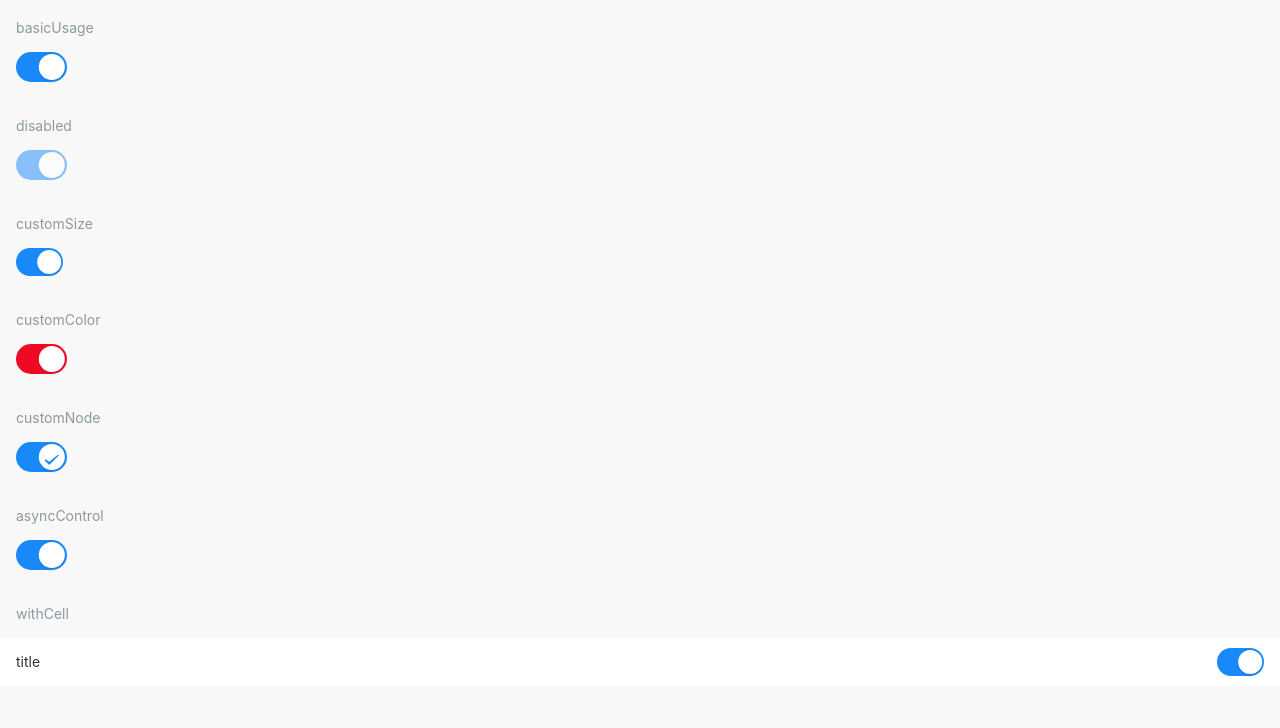
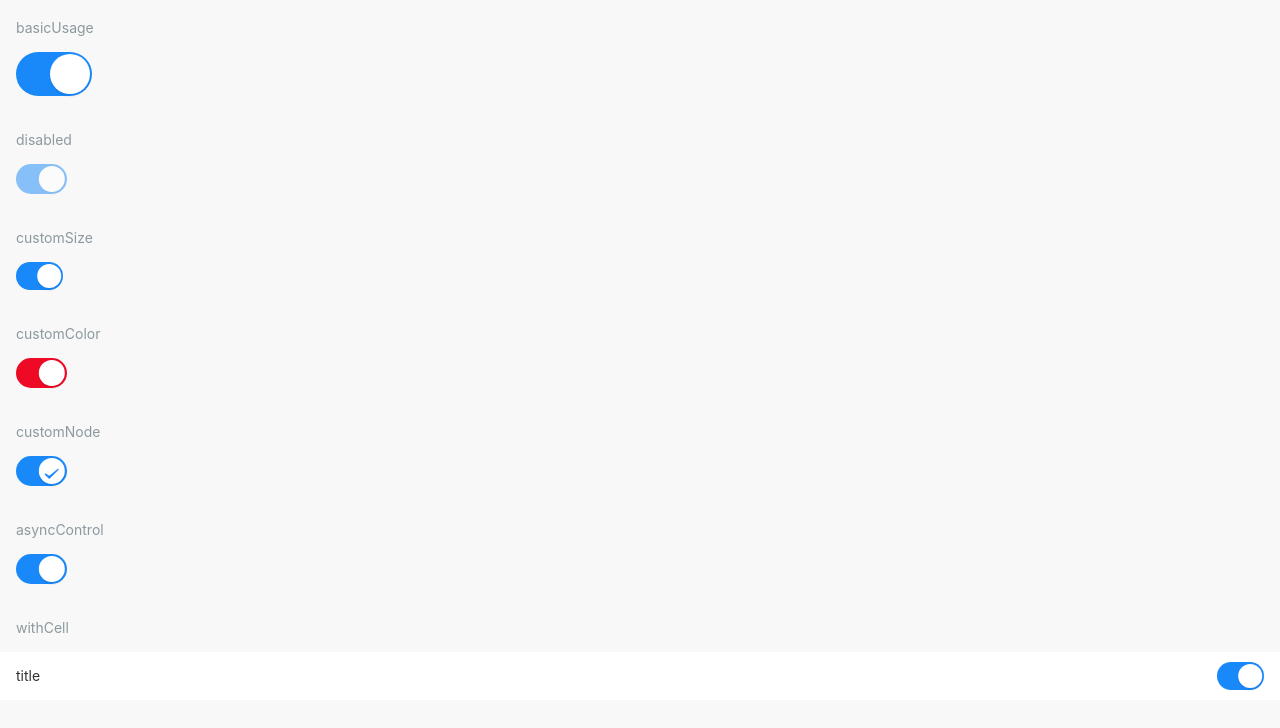
Before and after one commit to openwebf/vant-webf-demo, a Vue app: page /#/switch in a window 1280 px wide. Shown: the top 728 px of the page. Built offline with nearby package versions, Linux system fonts and the light colour scheme.

Commit message:
🌟：add  switch demo

```diff
--- a/src/view/components/switch.vue
+++ b/src/view/components/switch.vue
@@ -21,16 +21,15 @@ export default {
 <template>
   <div class="demo-switch">
     <demo-block :title="'basicUsage'">
-      <van-switch v-model="checked"/>
+      <van-switch v-model="checked" size="40"/>
     </demo-block>
-
     <demo-block :title="'disabled'">
       <van-switch v-model="checked" disabled/>
     </demo-block>
 
-<!--    <demo-block :title="'loadingStatus'">-->
-<!--      <van-switch v-model="checked" loading/>-->
-<!--    </demo-block>-->
+    <!--    <demo-block :title="'loadingStatus'">-->
+    <!--      <van-switch v-model="checked" loading/>-->
+    <!--    </demo-block>-->
 
     <demo-block :title="'customSize'">
       <van-switch v-model="checked2" size="24px"/>
@@ -69,6 +68,12 @@ export default {
 </template>
 
 <style lang="less">
+
+.van-switch__node {
+  width: var(--van-switch-node-size);
+  height: var(--van-switch-node-size);
+}
+
 .demo-switch {
   .van-switch {
     margin-left: var(--van-padding-md);
```
Also changed, not shown: 1 other file (tests, documents, lock files or other folders).
